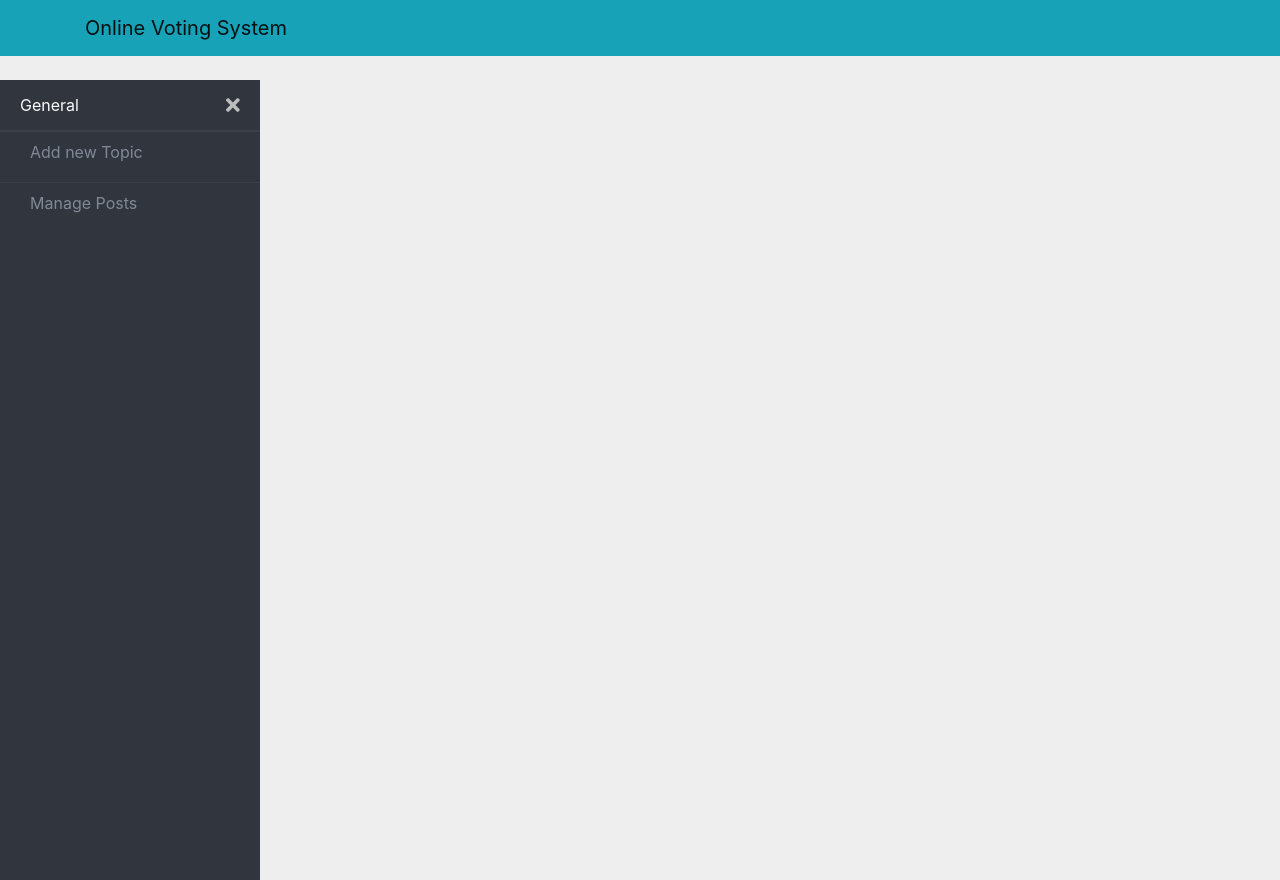
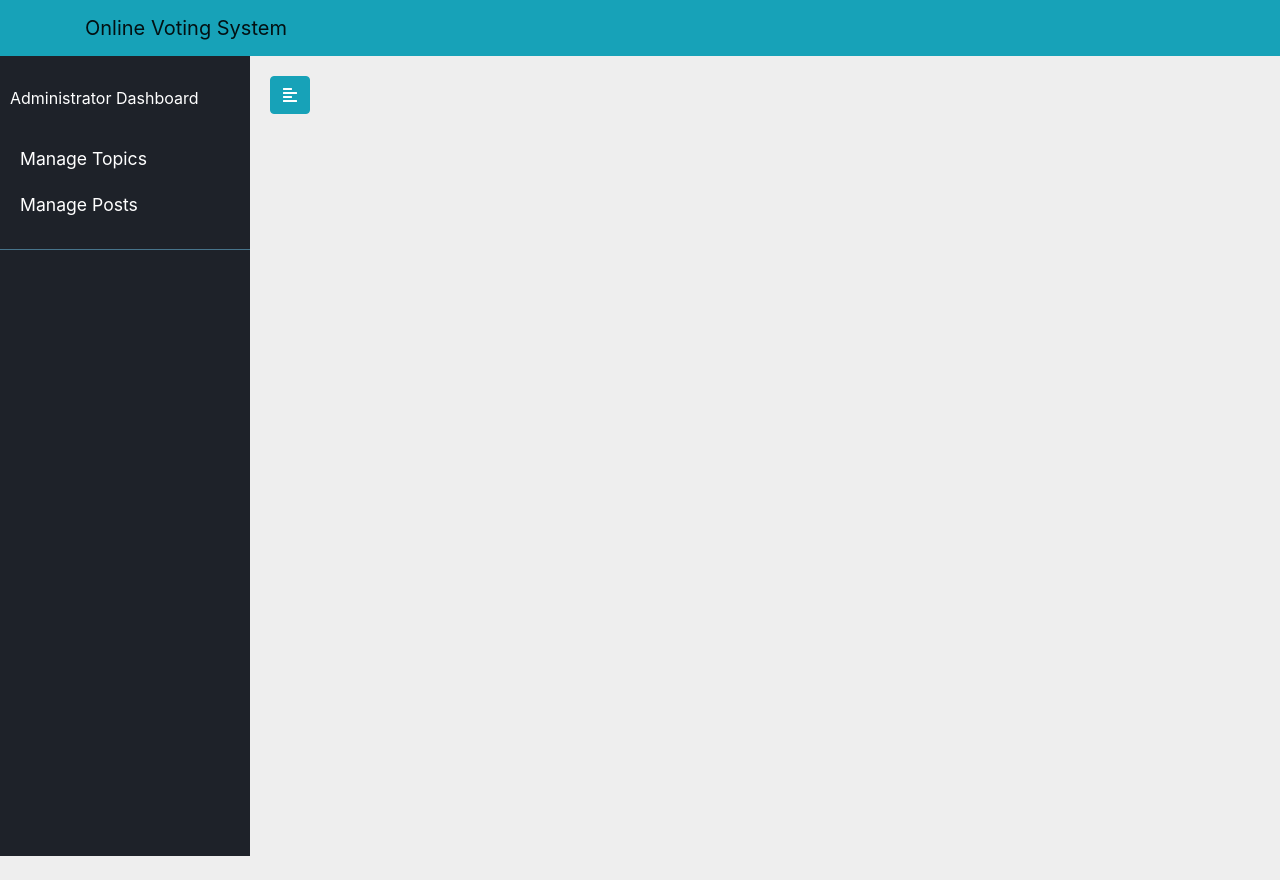
Before and after one commit to shanmukhateja/ovs-client, an Angular app: page /dashboard in a window 1280 px wide. After the commit the page ends 856 px from the top, so only its background shows below. Built offline with nearby package versions, Linux system fonts and the light colour scheme.

Commit message:
replace sidenav template for dashboard

```diff
--- a/src/app/dashboard/components/dashboard-glue/dashboard-glue.component.html
+++ b/src/app/dashboard/components/dashboard-glue/dashboard-glue.component.html
@@ -1,41 +1,27 @@
 <app-navbar></app-navbar>
-<div class="page-wrapper chiller-theme toggled" #pageWrapper>
-  <a id="show-sidebar" (click)="showNav()" class="btn btn-sm btn-dark text-light">
-    <i class="fas fa-bars"></i>
-  </a>
-  <nav id="sidebar" class="sidebar-wrapper">
-    <div class="sidebar-content">
-      <div class="sidebar-brand">
-        <span class="text-light">General</span>
-        <div id="close-sidebar" class="ml-auto" (click)="closeNav()">
-          <i class="fas fa-times"></i>
-        </div>
-      </div>
-      <div class="sidebar-menu">
-        <ul>
-          <li class="sidebar-menu" [class.active]="router.url.toString().endsWith('manage-topics')">
-            <a routerLink="/dashboard/manage-topics">
-              <!-- <i class="fa fa-tachometer-alt"></i> -->
-              <span>Add new Topic</span>
-            </a>
-          </li>
-          <li class="sidebar-menu" [class.active]="router.url.toString().endsWith('manage-posts')">
-            <a routerLink="/dashboard/manage-posts">
-              <!-- <i class="fa fa-shopping-cart"></i> -->
-              <span>Manage Posts</span>
-              <!-- <span class="badge badge-pill badge-danger">3</span> -->
-            </a>
-          </li>
-        </ul>
-      </div>
-      <!-- sidebar-menu  -->
-    </div>
-    <!-- sidebar-content  -->
+<div class="wrapper">
+  <!-- Sidebar  -->
+  <nav id="sidebar" #sidebar>
+
+    <ul class="list-unstyled components">
+      <p>Administrator Dashboard</p>
+      <li [class.active]="router.url.toString().endsWith('manage-topics')">
+        <a routerLink="/dashboard/manage-topics">Manage Topics</a>
+      </li>
+      <li [class.active]="router.url.toString().endsWith('manage-posts')">
+        <a routerLink="/dashboard/manage-posts">Manage Posts</a>
+      </li>
+    </ul>
   </nav>
-  <!-- sidebar-wrapper  -->
-  <main class="page-content">
-    <div class="container-fluid">
-      <router-outlet></router-outlet>
-    </div>
-  </main>
-  <!-- page-content" -->
+
+  <!-- Page Content  -->
+  <div id="content">
+    <!-- sidebar toggle -->
+    <button type="button" id="sidebarCollapse" class="btn btn-info" (click)="toggleNav()">
+      <i class="fas fa-align-left"></i>
+    </button>
+    <!-- page content here -->
+    <router-outlet></router-outlet>
+
+  </div>
+</div>
--- a/src/app/dashboard/components/dashboard-glue/dashboard-glue.component.scss
+++ b/src/app/dashboard/components/dashboard-glue/dashboard-glue.component.scss
@@ -1,481 +1,158 @@
-@keyframes swing {
-  0% {
-    transform: rotate(0deg);
-  }
-  10% {
-    transform: rotate(10deg);
-  }
-  30% {
-    transform: rotate(0deg);
-  }
-  40% {
-    transform: rotate(-10deg);
-  }
-  50% {
-    transform: rotate(0deg);
-  }
-  60% {
-    transform: rotate(5deg);
-  }
-  70% {
-    transform: rotate(0deg);
-  }
-  80% {
-    transform: rotate(-5deg);
-  }
-  100% {
-    transform: rotate(0deg);
-  }
+/*
+    DEMO STYLE
+*/
+
+a,
+a:hover,
+a:focus {
+    color: inherit;
+    text-decoration: none;
+    transition: all 0.3s;
 }
 
-@keyframes sonar {
-  0% {
-    transform: scale(0.9);
-    opacity: 1;
-  }
-  100% {
-    transform: scale(2);
-    opacity: 0;
-  }
-}
-body {
-  font-size: 0.9rem;
-}
-.page-wrapper .sidebar-wrapper,
-.sidebar-wrapper .sidebar-brand > a,
-.sidebar-wrapper .sidebar-dropdown > a:after,
-.sidebar-wrapper .sidebar-menu .sidebar-dropdown .sidebar-submenu li a:before,
-.sidebar-wrapper ul li a i,
-.page-wrapper .page-content,
-.sidebar-wrapper .sidebar-search input.search-menu,
-.sidebar-wrapper .sidebar-search .input-group-text,
-.sidebar-wrapper .sidebar-menu ul li a,
-#show-sidebar,
-#close-sidebar {
-  -webkit-transition: all 0.3s ease;
-  -moz-transition: all 0.3s ease;
-  -ms-transition: all 0.3s ease;
-  -o-transition: all 0.3s ease;
-  transition: all 0.3s ease;
+.navbar {
+    padding: 15px 10px;
+    background: #fff;
+    border: none;
+    border-radius: 0;
+    margin-bottom: 40px;
+    box-shadow: 1px 1px 3px rgba(0, 0, 0, 0.1);
 }
 
-/*----------------page-wrapper----------------*/
-
-.page-wrapper {
-  height: 100vh;
+.navbar-btn {
+    box-shadow: none;
+    outline: none !important;
+    border: none;
 }
 
-.page-wrapper .theme {
-  width: 40px;
-  height: 40px;
-  display: inline-block;
-  border-radius: 4px;
-  margin: 2px;
+.line {
+    width: 100%;
+    height: 1px;
+    border-bottom: 1px dashed #ddd;
+    margin: 40px 0;
 }
 
-.page-wrapper .theme.chiller-theme {
-  background: #1e2229;
+/* ---------------------------------------------------
+    SIDEBAR STYLE
+----------------------------------------------------- */
+
+.wrapper {
+    display: flex;
+    width: 100%;
+    align-items: stretch;
 }
 
-/*----------------toggeled sidebar----------------*/
-
-.page-wrapper.toggled .sidebar-wrapper {
-  left: 0px;
+#sidebar {
+    min-width: 250px;
+    max-width: 250px;
+    background: #1e2229;
+    color: #fff;
+    transition: all 0.3s;
+    user-select: none;
 }
 
-@media screen and (min-width: 768px) {
-  .page-wrapper.toggled .page-content {
-    padding-left: 300px;
-  }
-}
-/*----------------show sidebar button----------------*/
-#show-sidebar {
-  position: fixed;
-  left: 0;
-  top: 10px;
-  border-radius: 0 4px 4px 0px;
-  width: 35px;
-  transition-delay: 0.3s;
-}
-.page-wrapper.toggled #show-sidebar {
-  left: -40px;
-}
-/*----------------sidebar-wrapper----------------*/
-
-.sidebar-wrapper {
-  width: 260px;
-  height: 100vh;
-  max-height: 100%;
-  position: absolute;
-  top: calc(100% - 90%);
-  left: -300px;
-  z-index: 999;
+#sidebar.active {
+    margin-left: -250px;
 }
 
-.sidebar-wrapper ul {
-  list-style-type: none;
-  padding: 0;
-  margin: 0;
+#sidebar .sidebar-header {
+    padding: 20px;
+    background: #6d7fcc;
 }
 
-.sidebar-wrapper a {
-  text-decoration: none;
+#sidebar ul.components {
+    padding: 20px 0;
+    border-bottom: 1px solid #47748b;
 }
 
-/*----------------sidebar-content----------------*/
-
-.sidebar-content {
-  max-height: calc(100% - 30px);
-  height: calc(100% - 30px);
-  overflow-y: auto;
-  position: relative;
+#sidebar ul p {
+    color: #fff;
+    padding: 10px;
 }
 
-.sidebar-content.desktop {
-  overflow-y: hidden;
+#sidebar ul li a {
+    padding: 10px;
+    font-size: 1.1em;
+    display: block;
 }
 
-/*--------------------sidebar-brand----------------------*/
-
-.sidebar-wrapper .sidebar-brand {
-  padding: 10px 20px;
-  display: flex;
-  align-items: center;
+#sidebar ul li a:hover {
+    color: #7386D5;
+    background: #fff;
 }
 
-.sidebar-wrapper .sidebar-brand > a {
-  text-transform: uppercase;
-  font-weight: bold;
-  flex-grow: 1;
+#sidebar ul li.active>a,
+a[aria-expanded="true"] {
+    color: #fff;
+    background: #6d7fcc;
 }
 
-.sidebar-wrapper .sidebar-brand #close-sidebar {
-  cursor: pointer;
-  font-size: 20px;
-}
-/*--------------------sidebar-header----------------------*/
-
-.sidebar-wrapper .sidebar-header {
-  padding: 20px;
-  overflow: hidden;
+a[data-toggle="collapse"] {
+    position: relative;
 }
 
-.sidebar-wrapper .sidebar-header .user-pic {
-  float: left;
-  width: 60px;
-  padding: 2px;
-  border-radius: 12px;
-  margin-right: 15px;
-  overflow: hidden;
+.dropdown-toggle::after {
+    display: block;
+    position: absolute;
+    top: 50%;
+    right: 20px;
+    transform: translateY(-50%);
 }
 
-.sidebar-wrapper .sidebar-header .user-pic img {
-  object-fit: cover;
-  height: 100%;
-  width: 100%;
+ul ul a {
+    font-size: 0.9em !important;
+    padding-left: 30px !important;
+    background: #6d7fcc;
 }
 
-.sidebar-wrapper .sidebar-header .user-info {
-  float: left;
+ul.CTAs {
+    padding: 20px;
 }
 
-.sidebar-wrapper .sidebar-header .user-info > span {
-  display: block;
+ul.CTAs a {
+    text-align: center;
+    font-size: 0.9em !important;
+    display: block;
+    border-radius: 5px;
+    margin-bottom: 5px;
 }
 
-.sidebar-wrapper .sidebar-header .user-info .user-role {
-  font-size: 12px;
+a.download {
+    background: #fff;
+    color: #7386D5;
 }
 
-.sidebar-wrapper .sidebar-header .user-info .user-status {
-  font-size: 11px;
-  margin-top: 4px;
+a.article,
+a.article:hover {
+    background: #6d7fcc !important;
+    color: #fff !important;
 }
 
-.sidebar-wrapper .sidebar-header .user-info .user-status i {
-  font-size: 8px;
-  margin-right: 4px;
-  color: #5cb85c;
+/* ---------------------------------------------------
+    CONTENT STYLE
+----------------------------------------------------- */
+
+#content {
+    width: 100%;
+    padding: 20px;
+    min-height: 100vh;
+    transition: all 0.3s;
 }
 
-/*-----------------------sidebar-search------------------------*/
+/* ---------------------------------------------------
+    MEDIAQUERIES
+----------------------------------------------------- */
 
-.sidebar-wrapper .sidebar-search > div {
-  padding: 10px 20px;
-}
-
-/*----------------------sidebar-menu-------------------------*/
-
-.sidebar-wrapper .sidebar-menu {
-  padding-bottom: 10px;
-}
-
-.sidebar-wrapper .sidebar-menu .header-menu span {
-  font-weight: bold;
-  font-size: 14px;
-  padding: 15px 20px 5px 20px;
-  display: inline-block;
-}
-
-.sidebar-wrapper .sidebar-menu ul li a {
-  display: inline-block;
-  width: 100%;
-  text-decoration: none;
-  position: relative;
-  padding: 8px 30px 8px 20px;
-}
-
-.sidebar-wrapper .sidebar-menu ul li a i {
-  margin-right: 10px;
-  font-size: 12px;
-  width: 30px;
-  height: 30px;
-  line-height: 30px;
-  text-align: center;
-  border-radius: 4px;
-}
-
-.sidebar-wrapper .sidebar-menu ul li a:hover > i::before {
-  display: inline-block;
-  animation: swing ease-in-out 0.5s 1 alternate;
-}
-
-.sidebar-wrapper .sidebar-menu .sidebar-dropdown > a:after {
-  font-family: "Font Awesome 5 Free";
-  font-weight: 900;
-  content: "\f105";
-  font-style: normal;
-  display: inline-block;
-  font-style: normal;
-  font-variant: normal;
-  text-rendering: auto;
-  -webkit-font-smoothing: antialiased;
-  -moz-osx-font-smoothing: grayscale;
-  text-align: center;
-  background: 0 0;
-  position: absolute;
-  right: 15px;
-  top: 14px;
-}
-
-.sidebar-wrapper .sidebar-menu .sidebar-dropdown .sidebar-submenu ul {
-  padding: 5px 0;
-}
-
-.sidebar-wrapper .sidebar-menu .sidebar-dropdown .sidebar-submenu li {
-  padding-left: 25px;
-  font-size: 13px;
-}
-
-.sidebar-wrapper .sidebar-menu .sidebar-dropdown .sidebar-submenu li a:before {
-  content: "\f111";
-  font-family: "Font Awesome 5 Free";
-  font-weight: 400;
-  font-style: normal;
-  display: inline-block;
-  text-align: center;
-  text-decoration: none;
-  -webkit-font-smoothing: antialiased;
-  -moz-osx-font-smoothing: grayscale;
-  margin-right: 10px;
-  font-size: 8px;
-}
-
-.sidebar-wrapper .sidebar-menu ul li a span.label,
-.sidebar-wrapper .sidebar-menu ul li a span.badge {
-  float: right;
-  margin-top: 8px;
-  margin-left: 5px;
-}
-
-.sidebar-wrapper .sidebar-menu .sidebar-dropdown .sidebar-submenu li a .badge,
-.sidebar-wrapper .sidebar-menu .sidebar-dropdown .sidebar-submenu li a .label {
-  float: right;
-  margin-top: 0px;
-}
-
-.sidebar-wrapper .sidebar-menu .sidebar-submenu {
-  display: none;
-}
-
-.sidebar-wrapper .sidebar-menu .sidebar-menu.active > a:after {
-  transform: rotate(90deg);
-  right: 17px;
-}
-
-/*--------------------------side-footer------------------------------*/
-
-.sidebar-footer {
-  position: absolute;
-  width: 100%;
-  bottom: 0;
-  display: flex;
-}
-
-.sidebar-footer > a {
-  flex-grow: 1;
-  text-align: center;
-  height: 30px;
-  line-height: 30px;
-  position: relative;
-}
-
-.sidebar-footer > a .notification {
-  position: absolute;
-  top: 0;
-}
-
-.badge-sonar {
-  display: inline-block;
-  background: #980303;
-  border-radius: 50%;
-  height: 8px;
-  width: 8px;
-  position: absolute;
-  top: 0;
-}
-
-.badge-sonar:after {
-  content: "";
-  position: absolute;
-  top: 0;
-  left: 0;
-  border: 2px solid #980303;
-  opacity: 0;
-  border-radius: 50%;
-  width: 100%;
-  height: 100%;
-  animation: sonar 1.5s infinite;
-}
-
-/*--------------------------page-content-----------------------------*/
-
-.page-wrapper .page-content {
-  display: inline-block;
-  width: 100%;
-  padding-left: 0px;
-  padding-top: 20px;
-}
-
-.page-wrapper .page-content > div {
-  padding: 20px 40px;
-}
-
-.page-wrapper .page-content {
-  overflow-x: hidden;
-}
-
-/*------scroll bar---------------------*/
-
-::-webkit-scrollbar {
-  width: 5px;
-  height: 7px;
-}
-::-webkit-scrollbar-button {
-  width: 0px;
-  height: 0px;
-}
-::-webkit-scrollbar-thumb {
-  background: #525965;
-  border: 0px none #ffffff;
-  border-radius: 0px;
-}
-::-webkit-scrollbar-thumb:hover {
-  background: #525965;
-}
-::-webkit-scrollbar-thumb:active {
-  background: #525965;
-}
-::-webkit-scrollbar-track {
-  background: transparent;
-  border: 0px none #ffffff;
-  border-radius: 50px;
-}
-::-webkit-scrollbar-track:hover {
-  background: transparent;
-}
-::-webkit-scrollbar-track:active {
-  background: transparent;
-}
-::-webkit-scrollbar-corner {
-  background: transparent;
-}
-
-/*-----------------------------chiller-theme-------------------------------------------------*/
-
-.chiller-theme .sidebar-wrapper {
-  background: #31353d;
-}
-
-.chiller-theme .sidebar-wrapper .sidebar-header,
-.chiller-theme .sidebar-wrapper .sidebar-search,
-.chiller-theme .sidebar-wrapper .sidebar-menu {
-  border-top: 1px solid #3a3f48;
-}
-
-.chiller-theme .sidebar-wrapper .sidebar-search input.search-menu,
-.chiller-theme .sidebar-wrapper .sidebar-search .input-group-text {
-  border-color: transparent;
-  box-shadow: none;
-}
-
-.chiller-theme .sidebar-wrapper .sidebar-header .user-info .user-role,
-.chiller-theme .sidebar-wrapper .sidebar-header .user-info .user-status,
-.chiller-theme .sidebar-wrapper .sidebar-search input.search-menu,
-.chiller-theme .sidebar-wrapper .sidebar-search .input-group-text,
-.chiller-theme .sidebar-wrapper .sidebar-brand > a,
-.chiller-theme .sidebar-wrapper .sidebar-menu ul li a,
-.chiller-theme .sidebar-footer > a {
-  color: #818896;
-}
-
-.chiller-theme .sidebar-wrapper .sidebar-menu ul li:hover > a,
-.chiller-theme .sidebar-wrapper .sidebar-menu .sidebar-menu.active > a,
-.chiller-theme .sidebar-wrapper .sidebar-header .user-info,
-.chiller-theme .sidebar-wrapper .sidebar-brand > a:hover,
-.chiller-theme .sidebar-footer > a:hover i {
-  color: #b8bfce;
-}
-
-.page-wrapper.chiller-theme.toggled #close-sidebar {
-  color: #bdbdbd;
-}
-
-.page-wrapper.chiller-theme.toggled #close-sidebar:hover {
-  color: #ffffff;
-}
-
-.chiller-theme .sidebar-wrapper ul li:hover a i,
-.chiller-theme .sidebar-wrapper .sidebar-dropdown .sidebar-submenu li a:hover:before,
-.chiller-theme .sidebar-wrapper .sidebar-search input.search-menu:focus + span,
-.chiller-theme .sidebar-wrapper .sidebar-menu .sidebar-menu.active a i {
-  color: #16c7ff;
-  text-shadow: 0px 0px 10px rgba(22, 199, 255, 0.5);
-}
-
-.chiller-theme .sidebar-wrapper .sidebar-menu ul li a i,
-.chiller-theme .sidebar-wrapper .sidebar-menu .sidebar-dropdown div,
-.chiller-theme .sidebar-wrapper .sidebar-search input.search-menu,
-.chiller-theme .sidebar-wrapper .sidebar-search .input-group-text {
-  background: #3a3f48;
-}
-
-.chiller-theme .sidebar-wrapper .sidebar-menu .header-menu span {
-  color: #6c7b88;
-}
-
-.chiller-theme .sidebar-footer {
-  background: #3a3f48;
-  box-shadow: 0px -1px 5px #282c33;
-  border-top: 1px solid #464a52;
-}
-
-.chiller-theme .sidebar-footer > a:first-child {
-  border-left: none;
-}
-
-.chiller-theme .sidebar-footer > a:last-child {
-  border-right: none;
+@media (max-width: 768px) {
+    #sidebar {
+        margin-left: -250px;
+    }
+    #sidebar.active {
+        margin-left: 0;
+    }
+    #sidebarCollapse span {
+        display: none;
+    }
 }
 
 li {
--- a/src/app/dashboard/components/dashboard-glue/dashboard-glue.component.ts
+++ b/src/app/dashboard/components/dashboard-glue/dashboard-glue.component.ts
@@ -12,18 +12,14 @@ export class DashboardGlueComponent implements OnInit {
     public router: Router
   ) { }
 
-  @ViewChild('pageWrapper')
-  pageWrapper: ElementRef<HTMLDivElement>
+  @ViewChild('sidebar')
+  sidebar: ElementRef<HTMLElement>
 
   ngOnInit() {
   }
 
-  closeNav() {
-    this.pageWrapper.nativeElement.classList.remove('toggled')
-  }
-
-  showNav() {
-    this.pageWrapper.nativeElement.classList.add('toggled')
+  toggleNav() {
+    this.sidebar?.nativeElement.classList.toggle('active')
   }
 
 }
```
